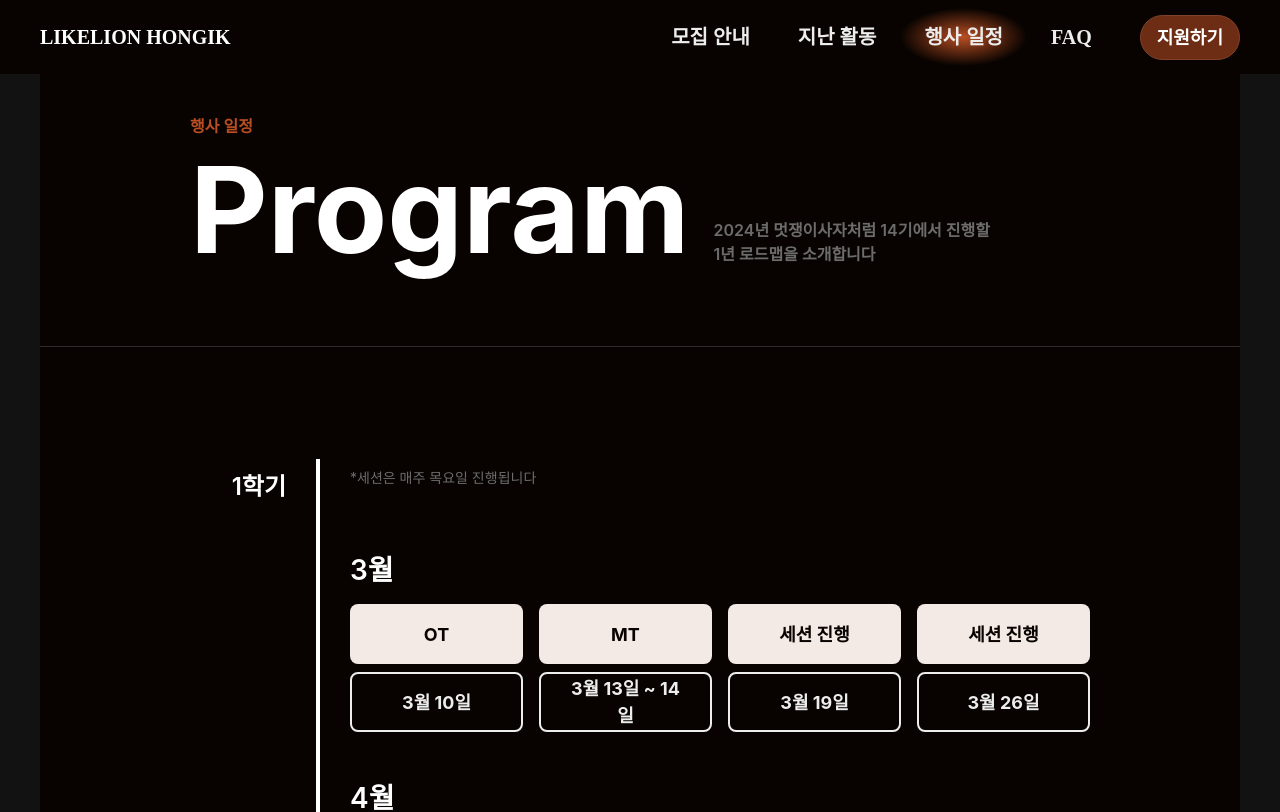
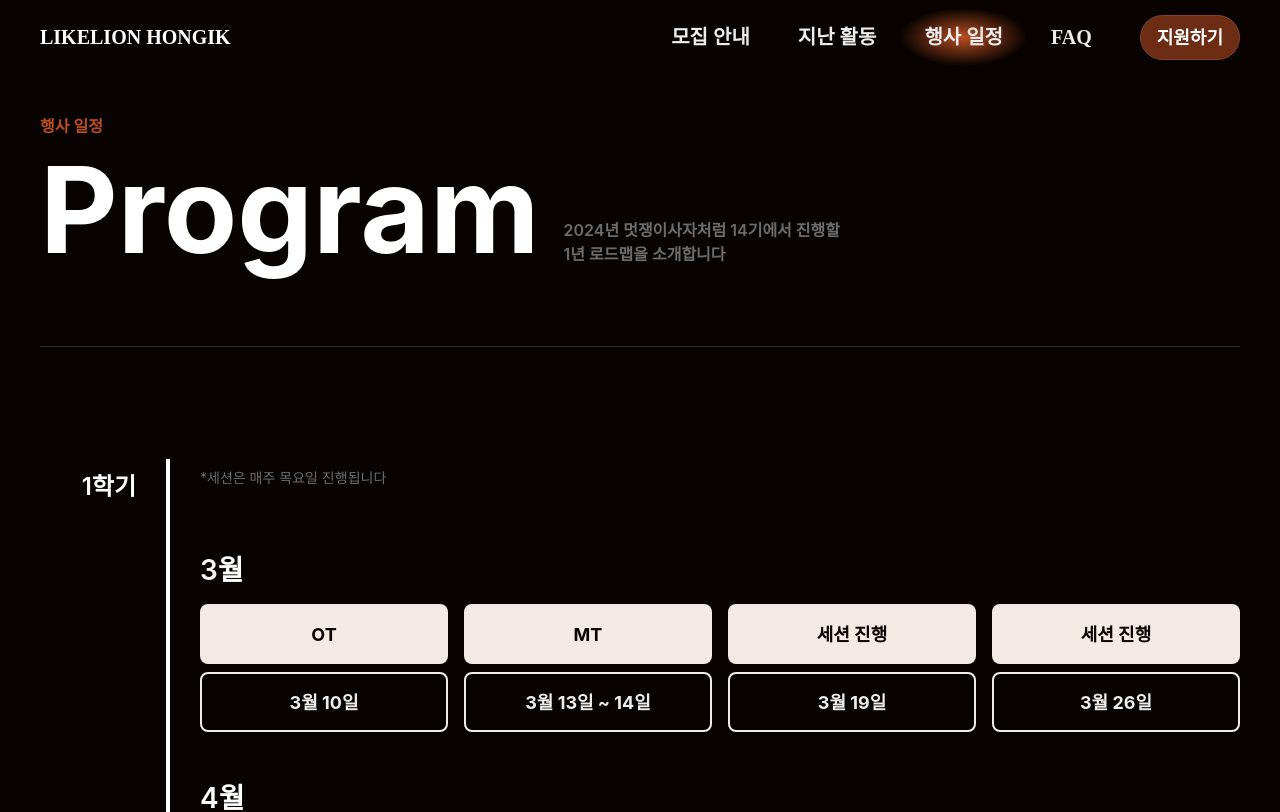
Before and after one commit to likelion-14th-page/likelion-14th-FE, a React (Vite) app: page /events in a window 1280 px wide. Shown: the top 812 px of the page. Built offline with nearby package versions, Linux system fonts and the light colour scheme; a web font is replaced by a local one.

Commit message:
[UI] 레이아웃 width 수정

```diff
--- a/src/components/common/PageHeader.jsx
+++ b/src/components/common/PageHeader.jsx
@@ -1,23 +1,18 @@
 const PageHeader = ({ title, subtitle, description }) => {
   return (
     // 상하 패딩(py-16)과 하단 테두리(border-b)만 유지했습니다.
-    <section className="py-16 w-full border-b border-gray-07 px-[150px]">
-
+    <section className="py-16 w-full border-b border-gray-07">
       {/* 소제목 (예: 행사 일정) */}
-      <p className="body-16-semibold text-orange-04">
-        {subtitle}
-      </p>
+      <p className="body-16-semibold text-orange-04">{subtitle}</p>
 
       {/* 대제목과 설명글을 가로로 배치하고 아래쪽 라인을 맞춤 */}
       <div className="flex items-end gap-6">
-
         {/* 대제목 (예: Program) */}
-        <h1 className="title-120-bold">
-          {title}
-        </h1>
+        <h1 className="title-120-bold">{title}</h1>
 
         {/* 설명글 */}
-        <div className="h-full flex items-end pb-4"> {/* 폰트 베이스라인 미세 조정을 위해 pb 추가 */}
+        <div className="h-full flex items-end pb-4">
+          {/* 폰트 베이스라인 미세 조정을 위해 pb 추가 */}
           <p className="body-16-semibold text-gray-05 leading-relaxed whitespace-pre-wrap">
             {description}
           </p>
--- a/src/layout/Layout.jsx
+++ b/src/layout/Layout.jsx
@@ -30,14 +30,14 @@ const Layout = () => {
   const currentHeader = headerConfig[location.pathname];
 
   return (
-    <div className="max-w-[1200px] mx-auto min-h-screen bg-bg-dark">
+    <div className="w-full min-h-screen bg-bg-dark">
       {/* 1. 네브바 고정 영역 */}
       <div className="fixed top-0 left-0 w-full z-50 bg-bg-dark">
         <Navbar />
       </div>
 
       {/* 2. 컨텐츠 영역 (네브바 높이만큼 아래로 밀기) */}
-      <div className="pt-[50px]">
+      <div className="pt-[50px] max-w-[1200px] mx-auto">
         {currentHeader && (
           <PageHeader
             subtitle={currentHeader.subtitle}
@@ -47,11 +47,11 @@ const Layout = () => {
         )}
 
         {/* 본문 영역 */}
-        <main className="px-[150px] py-10">
+        <main className="py-10">
           <Outlet />
         </main>
-        <Footer />
       </div>
+      <Footer />
     </div>
   );
 };
```
